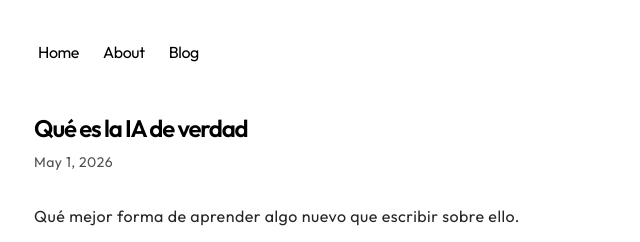
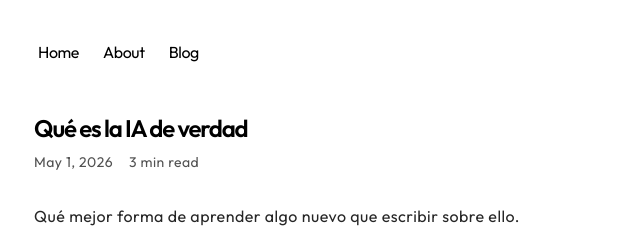
Before and after one commit to danitome24/danitome24.github.io, a Next.js app: page /blog/que-es-la-ia-de-verdad in a window 1280 px wide. Shown: the top 242 px of the page, without its empty margins (318-958 px from the left). Built offline with nearby package versions, Linux system fonts and the light colour scheme.

Commit message:
feat: add reading time display and training cycle diagram to blog and draft pages

```diff
--- a/app/blog/[slug]/page.tsx
+++ b/app/blog/[slug]/page.tsx
@@ -96,9 +96,14 @@ export default async function Blog({ params }: Props) {
         {post.metadata.title}
       </h1>
       <div className="flex justify-between items-center mt-2 mb-8 text-sm">
-        <p className="text-sm text-neutral-600 dark:text-neutral-400">
-          {formatDate(post.metadata.publishedAt)}
-        </p>
+        <div className="flex gap-4">
+          <p className="text-sm text-neutral-600 dark:text-neutral-400">
+            {formatDate(post.metadata.publishedAt)}
+          </p>
+          <p className="text-sm text-neutral-600 dark:text-neutral-400">
+            {post.readingTime} min read
+          </p>
+        </div>
       </div>
       <article className="prose">
         <CustomMDX source={post.content} />
--- a/app/blog/utils.ts
+++ b/app/blog/utils.ts
@@ -35,16 +35,24 @@ function readMDXFile(filePath: string) {
   return parseFrontmatter(rawContent);
 }
 
+function calculateReadingTime(content: string): number {
+  const wordsPerMinute = 200;
+  const wordCount = content.trim().split(/\s+/).length;
+  return Math.ceil(wordCount / wordsPerMinute);
+}
+
 function getMDXData(dir: string) {
   const mdxFiles = getMDXFiles(dir);
   return mdxFiles.map((file) => {
     const { metadata, content } = readMDXFile(path.join(dir, file));
     const slug = path.basename(file, path.extname(file));
+    const readingTime = calculateReadingTime(content);
 
     return {
       metadata,
       slug,
       content,
+      readingTime,
     };
   });
 }
--- a/app/components/mdx.tsx
+++ b/app/components/mdx.tsx
@@ -5,6 +5,7 @@ import { MDXRemote } from "next-mdx-remote/rsc";
 import { highlight } from "sugar-high";
 import { PreClient } from "@/components/mdx-pre";
 import TokenVisualizer from "@/components/token-visualizer";
+import TrainingCycleDiagram from "@/components/training-cycle-diagram";
 
 function Table({ data }: { data: { headers: string[]; rows: string[][] } }) {
   const headers = data.headers.map((header, index) => (
@@ -131,6 +132,7 @@ const components = {
   pre: PreClient,
   Table,
   TokenVisualizer,
+  TrainingCycleDiagram,
 };
 
 export function CustomMDX(props: React.ComponentProps<typeof MDXRemote>) {
--- /dev/null
+++ b/app/components/training-cycle-diagram.tsx
@@ -0,0 +1,15 @@
+import Image from "next/image";
+
+export default function TrainingCycleDiagram() {
+  return (
+    <div className="flex justify-center my-8">
+      <Image
+        src="/assets/training_cycle_v2.svg"
+        alt="Ciclo de entrenamiento de un LLM: Predecir, Comparar, Backpropagation, Ajustar pesos"
+        className="w-full max-w-2xl"
+        width={800}
+        height={600}
+      />
+    </div>
+  );
+}
--- a/app/drafts/[slug]/page.tsx
+++ b/app/drafts/[slug]/page.tsx
@@ -47,9 +47,14 @@ export default async function DraftPreview({ params }: Props) {
         {post.metadata.title}
       </h1>
       <div className="flex justify-between items-center mt-2 mb-8 text-sm">
-        <p className="text-sm text-neutral-600 dark:text-neutral-400">
-          {formatDate(post.metadata.publishedAt)}
-        </p>
+        <div className="flex gap-4">
+          <p className="text-sm text-neutral-600 dark:text-neutral-400">
+            {formatDate(post.metadata.publishedAt)}
+          </p>
+          <p className="text-sm text-neutral-600 dark:text-neutral-400">
+            {post.readingTime} min read
+          </p>
+        </div>
       </div>
       <article className="prose">
         <CustomMDX source={post.content} />
```
Also changed, not shown: public/assets/training_cycle_v2.svg (added).
